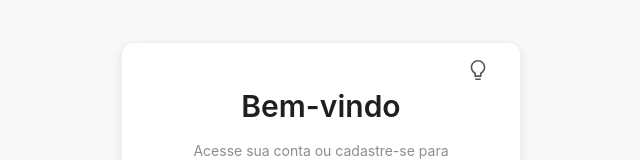
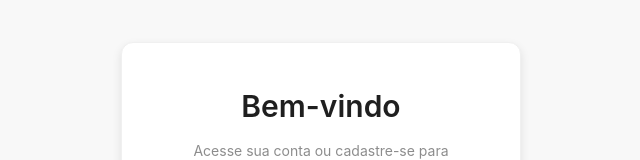
Before and after one commit to Xdrulla/Discord-Integration, a React (Vite) app in the folder frontend/: page /login in a window 1280 px wide. Shown: the part 152-312 px from the top of the page, without its empty margins (319-959 px from the left). Built offline with nearby package versions, Linux system fonts and the light colour scheme; no server answers.

Commit message:
Revert "Merge pull request #5 from Xdrulla/codex/corrigir-modo-noturno"
This reverts commit c2a36187226b014fd26035930ab369b643aa1a38, reversing
changes made to 0d0670e489eb15dc716fe7f5c934657b762a1d4c.

```diff
--- a/frontend/src/components/Auth/Login.jsx
+++ b/frontend/src/components/Auth/Login.jsx
@@ -3,11 +3,10 @@ import { signInWithEmailAndPassword, createUserWithEmailAndPassword } from "fire
 import { auth, db } from "../../config/firebaseConfig";
 import { useNavigate } from "react-router-dom";
 import { Input, Button, Card, Typography, message, Tabs, Form } from "antd";
-import { LockOutlined, MailOutlined, BulbOutlined, BulbFilled } from "@ant-design/icons";
+import { LockOutlined, MailOutlined } from "@ant-design/icons";
 import { setDoc, doc } from "firebase/firestore";
 import { useContext } from "react";
 import AuthContext from "../../context/AuthContext";
-import useDarkMode from "../../hooks/useDarkMode";
 
 const { Title, Text } = Typography;
 
@@ -16,7 +15,6 @@ const AuthPage = () => {
   const [activeTab, setActiveTab] = useState("login");
   const navigate = useNavigate();
   const { user, loading: authLoading } = useContext(AuthContext);
-  const [darkMode, setDarkMode] = useDarkMode();
 
   if (authLoading) {
     return <div>Carregando...</div>;
@@ -52,13 +50,6 @@ const AuthPage = () => {
   return (
     <div className="auth-container">
       <Card className="auth-card">
-        <button
-          onClick={() => setDarkMode(!darkMode)}
-          className="theme-toggle"
-          title="Alternar Tema"
-        >
-          {darkMode ? <BulbFilled /> : <BulbOutlined />}
-        </button>
         <Title level={2} className="auth-title">Bem-vindo</Title>
         <Text type="secondary">Acesse sua conta ou cadastre-se para continuar</Text>
 
--- a/frontend/src/pages/App.jsx
+++ b/frontend/src/pages/App.jsx
@@ -8,11 +8,8 @@ import ProtectedLayout from "../components/layout/ProtectedLayout";
 import AuthPage from "../components/Auth/Login";
 import GoalsManager from "../components/Auth/GoalsManager";
 import ManageSpecialDates from "../components/Admin/ManageSpecialDates";
-import useDarkMode from "../hooks/useDarkMode";
 
 function App() {
-  // Apply the saved theme on initial load so every route respects the chosen mode
-  useDarkMode();
   return (
     <AuthProvider>
       <Router>
--- a/frontend/src/styles/_login.scss
+++ b/frontend/src/styles/_login.scss
@@ -15,13 +15,6 @@
   border-radius: 12px;
   background: #fff;
   text-align: center;
-  position: relative;
-
-  .theme-toggle {
-    position: absolute;
-    top: 10px;
-    right: 10px;
-  }
 }
 
 .auth-title {
@@ -46,37 +39,3 @@
 .auth-form .ant-btn {
   margin-top: 10px;
 }
-
-body.dark {
-  .auth-container {
-    background: var(--background-color);
-    color: var(--text-color);
-  }
-
-  .auth-card {
-    background: var(--card-bg);
-    color: var(--text-color);
-    box-shadow: none;
-    border: 1px solid var(--border-color);
-    .theme-toggle {
-      color: var(--text-color);
-    }
-  }
-
-  .ant-tabs-tab,
-  .ant-input,
-  .ant-input-password,
-  .ant-input-password input {
-    background-color: #2a2a2a;
-    color: var(--text-color);
-    border-color: var(--border-color);
-  }
-
-  .ant-input::placeholder {
-    color: #aaa;
-  }
-
-  .ant-tabs-tab-btn {
-    color: var(--text-color);
-  }
-}
--- a/frontend/src/styles/_records-table.scss
+++ b/frontend/src/styles/_records-table.scss
@@ -15,7 +15,6 @@
   -webkit-overflow-scrolling: touch;
   display: flex;
   flex-direction: column;
-  transition: background-color 0.3s, color 0.3s, border-color 0.3s;
 
   @media (max-width: 1400px) {
     width: 95vw;
@@ -79,13 +78,11 @@
     font-weight: bold;
     padding: 16px;
     text-transform: uppercase;
-    border-bottom: 1px solid $goepik-border-light;
   }
 
   .ant-table-tbody > tr > td {
     font-size: 14px;
     padding: 14px;
-    border-bottom: 1px solid $goepik-border-light;
   }
 
   @media (max-width: 768px) {
@@ -307,7 +304,6 @@ body.dark .table-container {
   color: var(--text-color);
   box-shadow: none;
   border-color: var(--border-color);
-  transition: background-color 0.3s, color 0.3s, border-color 0.3s;
 }
 
 body.dark .ant-table-thead > tr > th,
@@ -315,7 +311,6 @@ body.dark .ant-table-tbody > tr > td {
   background-color: var(--card-bg);
   color: var(--text-color);
   border-color: var(--border-color);
-  border-bottom: 1px solid var(--border-color);
 }
 
 body.dark .record-card {
--- a/frontend/src/styles/_sidebar-menu.scss
+++ b/frontend/src/styles/_sidebar-menu.scss
@@ -6,7 +6,7 @@
   border-right: 1px solid #e6e6e6;
   display: flex;
   flex-direction: column;
-  transition: background-color 0.3s, border-color 0.3s, width 0.3s ease;
+  transition: width 0.3s ease;
   position: sticky;
   top: 0;
   z-index: 1000;
@@ -58,7 +58,7 @@
         padding: 0.5rem 1rem;
         text-align: left;
         border-radius: 12px;
-        transition: background-color 0.2s ease, color 0.2s ease;
+        transition: all 0.2s ease;
 
         &:hover {
           background-color: #f0f0f0;
--- a/frontend/src/styles/_topbar.scss
+++ b/frontend/src/styles/_topbar.scss
@@ -6,7 +6,6 @@
   padding: 0 24px;
   height: 75px;
   box-shadow: 0 2px 4px rgba(0, 0, 0, 0.06);
-  transition: background-color 0.3s, color 0.3s, box-shadow 0.3s;
   z-index: 10;
   position: fixed;
   width: 100%;
@@ -72,7 +71,6 @@
     cursor: pointer;
     padding: 4px 12px;
     border-bottom: 2px solid transparent;
-    transition: color 0.2s, border-color 0.2s;
 
     &:hover {
       color: #1677ff;
@@ -94,7 +92,6 @@
 body.dark .topbar {
   background-color: var(--sidebar-bg);
   box-shadow: none;
-  transition: background-color 0.3s, color 0.3s, box-shadow 0.3s;
 
   &__nav a,
   &__nav button,
--- a/frontend/src/styles/main.scss
+++ b/frontend/src/styles/main.scss
@@ -35,7 +35,6 @@ body {
   background-image: radial-gradient(rgba(0, 0, 0, 0.05) 1px, transparent 1px);
   background-size: 12px 12px;
   background-position: 0 0;
-  transition: background-color 0.3s, color 0.3s;
 
   @media (max-width: 576px) {
     background-size: 10px 10px;
@@ -62,7 +61,6 @@ body {
   max-width: 1400px;
   box-shadow: 0 4px 16px rgba(0, 0, 0, 0.05);
   flex-grow: 1;
-  transition: background-color 0.3s, color 0.3s, box-shadow 0.3s;
 
   @media (max-width: 576px) {
     display: flex;
@@ -124,7 +122,6 @@ body.dark {
   cursor: pointer;
   margin-right: 16px;
   color: #555;
-  transition: color 0.3s;
 
   &:hover {
     color: #1677ff;
@@ -137,5 +134,4 @@ body.dark {
 
 body.dark .theme-toggle {
   color: #f0f0f0;
-  transition: color 0.3s;
 }
```
